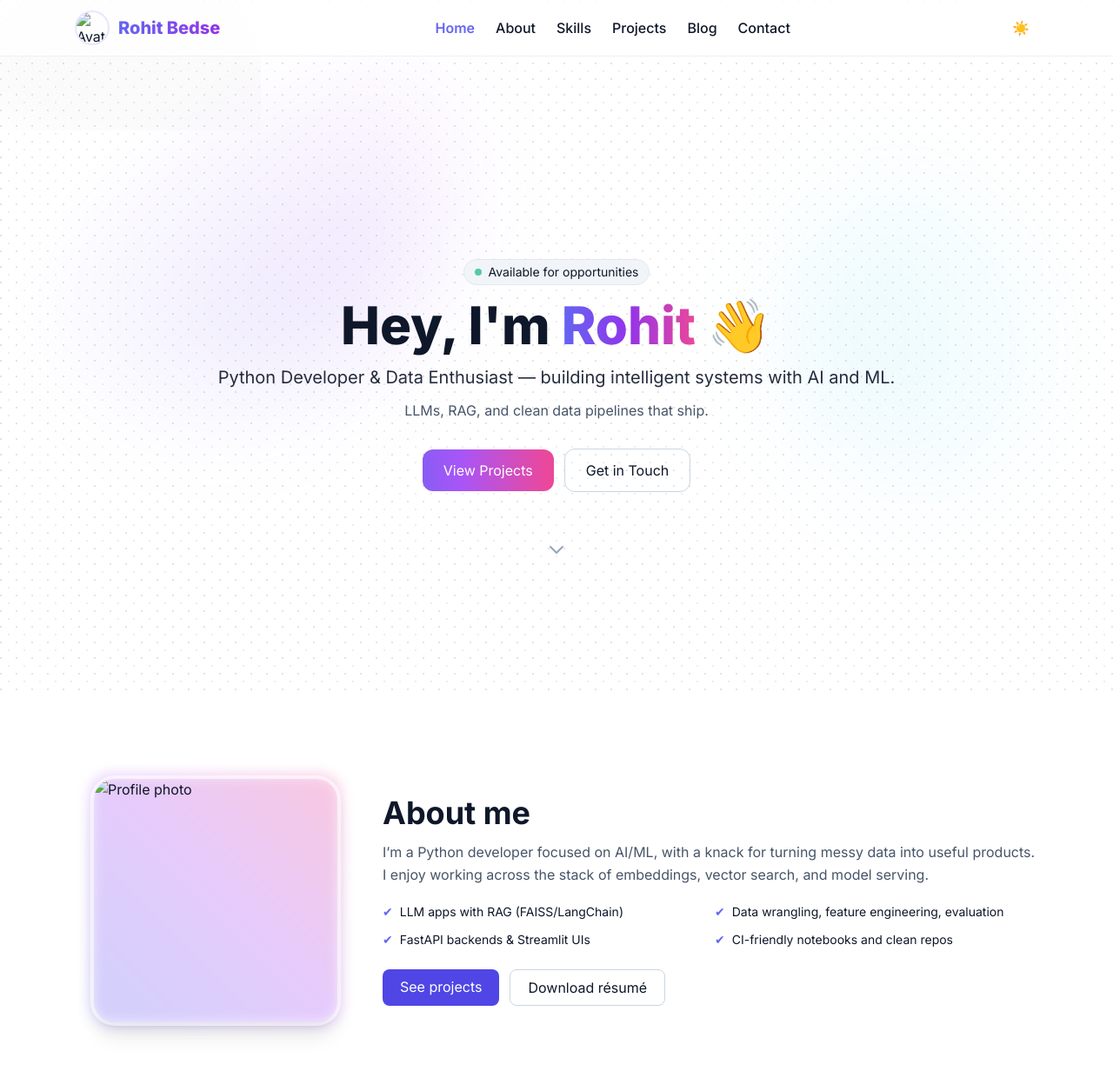
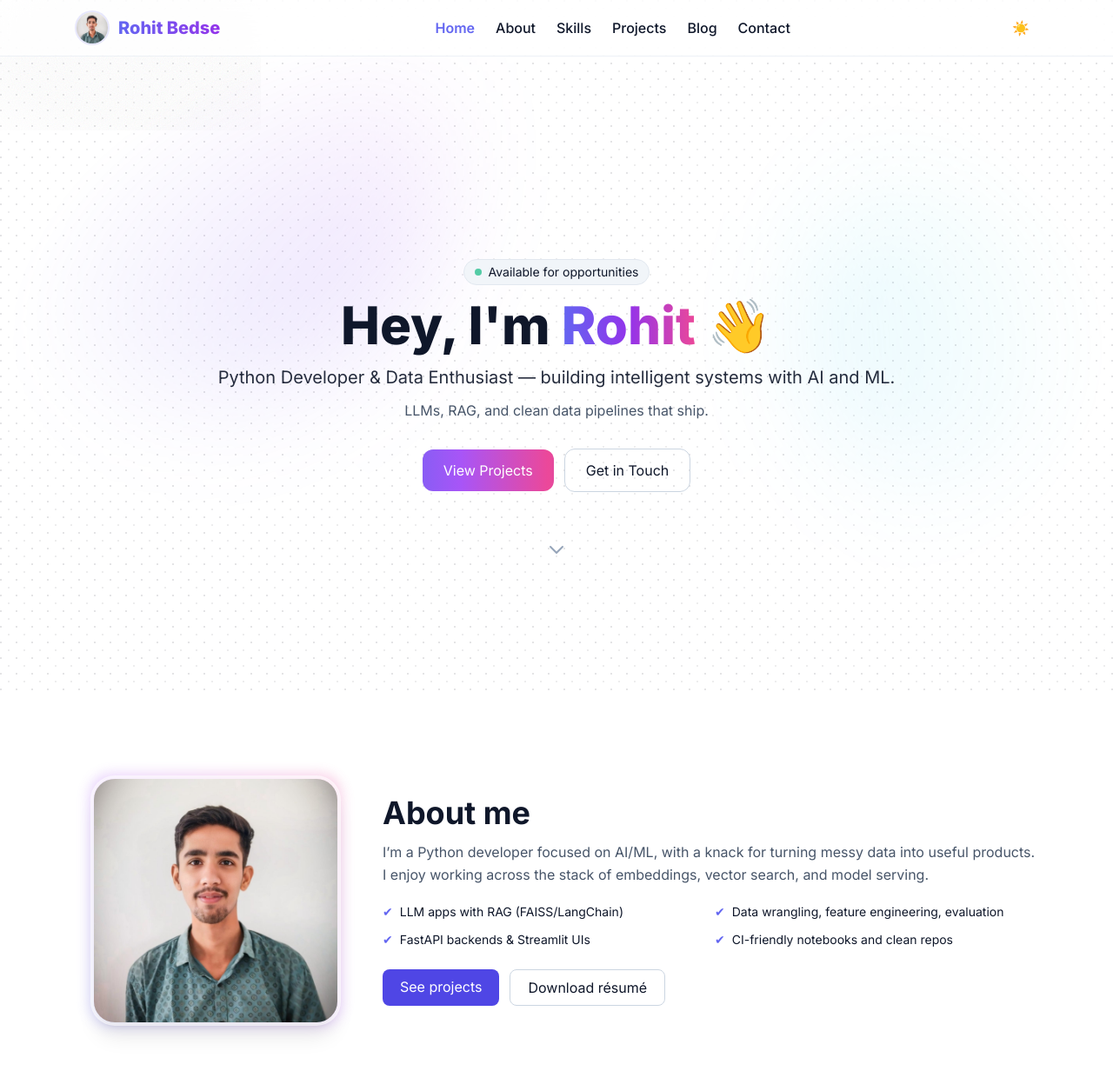
Before and after one commit to rohitbedse/Portfolio-Updated, a plain HTML site: page index.html in a window 1280 px wide. Shown: the top 1232 px of the page at 87% size. Drawn offline with nearby package versions, Linux system fonts and the light colour scheme.

Commit message:
Update index.html

```diff
--- a/index.html
+++ b/index.html
@@ -102,7 +102,7 @@
     <div class="max-w-6xl mx-auto flex justify-between items-center px-4 md:px-6 py-3">
       <a href="#home" class="flex items-center gap-3 group">
         <!-- Your photo as logo -->
-        <img src="images/rohit-avatar.jpg" alt="Avatar logo" class="w-9 h-9 rounded-full ring-2 ring-indigo-500/15 object-cover">
+        <img src="r2.jpg" alt="Avatar logo" class="w-9 h-9 rounded-full ring-2 ring-indigo-500/15 object-cover">
         <span class="font-extrabold text-xl bg-gradient-to-r from-indigo-500 to-purple-600 bg-clip-text text-transparent group-hover:opacity-80 transition-opacity">Rohit Bedse</span>
       </a>
 
@@ -168,7 +168,7 @@
     <div class="grid md:grid-cols-[320px,1fr] gap-8 items-center">
       <div class="relative mx-auto">
         <div class="absolute -inset-1 rounded-3xl bg-gradient-to-tr from-indigo-500 via-purple-500 to-pink-500 blur opacity-30 animate-float"></div>
-        <img src="images/r2.jpg" alt="Profile photo" class="relative rounded-3xl w-[280px] h-[280px] object-cover ring-4 ring-white/60 dark:ring-white/10 shadow-xl">
+        <img src="r2.jpg" alt="Profile photo" class="relative rounded-3xl w-[280px] h-[280px] object-cover ring-4 ring-white/60 dark:ring-white/10 shadow-xl">
       </div>
       <div>
         <h2 class="text-3xl md:text-4xl font-bold mb-3">About me</h2>
```
